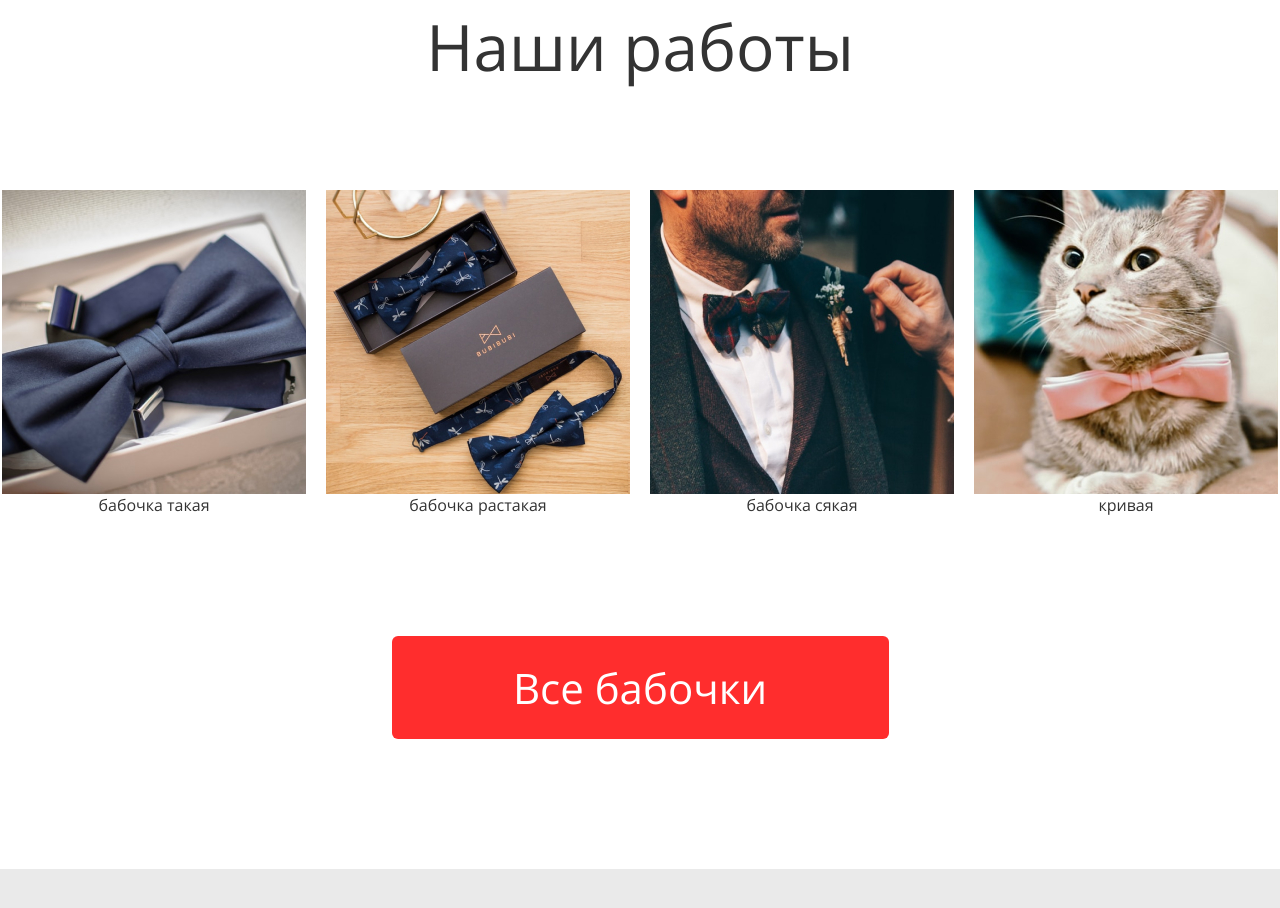
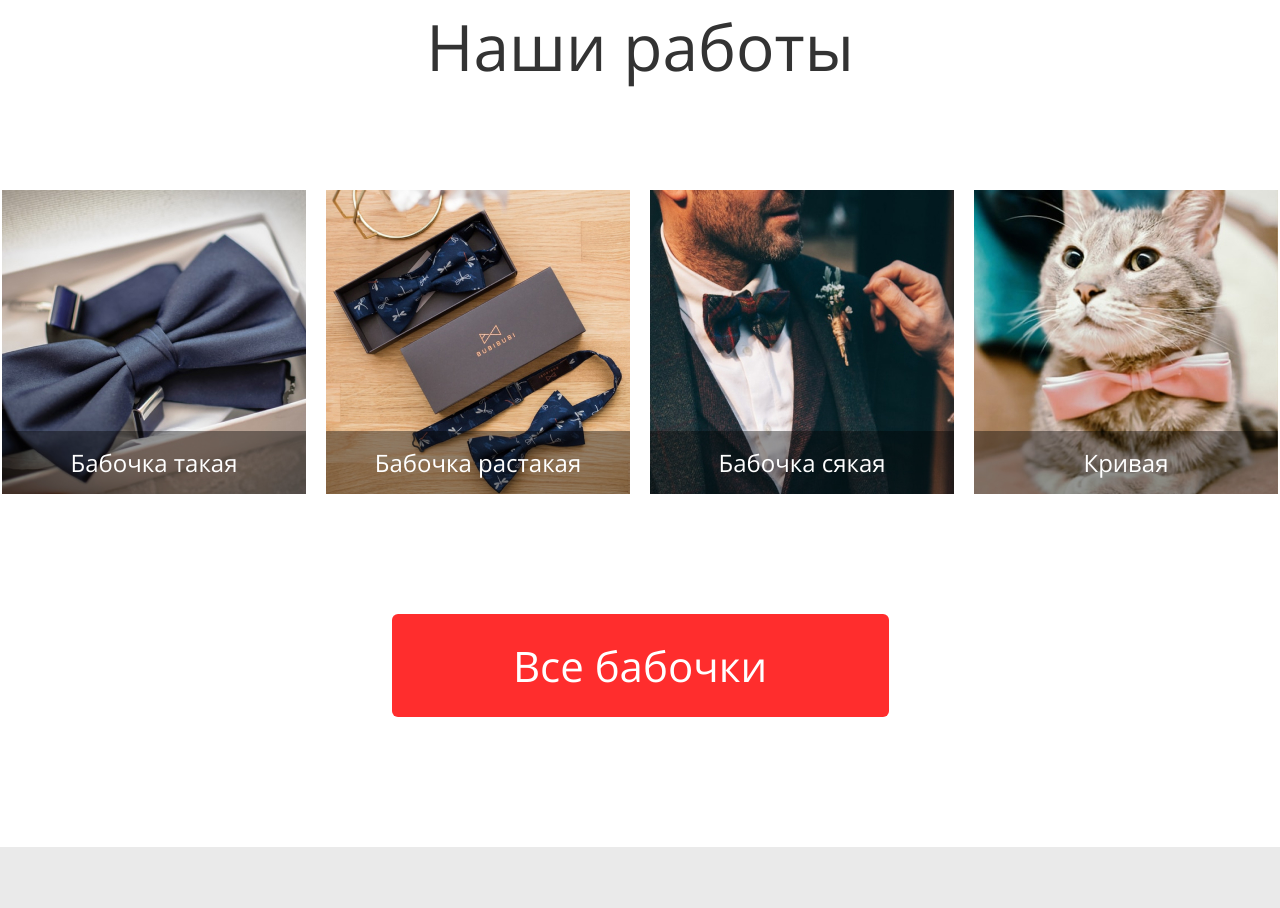
Before and after one commit to Ciberplotnik/butterfly-shop-domnin, a website: page www/index.html in a window 1280 px wide. Shown: the part 1027-1935 px from the top of the page. Drawn offline with Linux system fonts and the light colour scheme.

Commit message:
fix: add position in figcapshin for portfolio

```diff
--- a/src/styles/blocks/_portfolio.scss
+++ b/src/styles/blocks/_portfolio.scss
@@ -22,6 +22,23 @@
   }
 }
 
+.portfolio_item {
+  position: relative;
+}
+
 .portfolio-img {
   object-fit: cover;
 }
+
+.img-caption {
+  position: absolute;
+  left: 0;
+  bottom: 0;
+  padding: 15px;
+  width: 100%;
+  font-size: 24px;
+  line-height: 33px;
+  color: #fff;
+  background-color: rgba(0, 0, 0, .4);
+
+}
--- a/www/index.html
+++ b/www/index.html
@@ -51,25 +51,25 @@
           <li class="portfolio_item">
             <figure class="portfolio_fig">
               <img src="images/portfolio-pic1.jpg" alt="синяий галстук-бабочка расположен на подушечке в светлой подарочной коробочке" class="portfolio-img">
-              <figcaption class="img-caption">бабочка такая</figcaption>
+              <figcaption class="img-caption">Бабочка такая</figcaption>
             </figure>
           </li>
           <li class="portfolio_item">
             <figure class="portfolio_fig">
               <img src="images/portfolio-pic2.jpg" alt="представлен синий галстук-бабочка с принтом ввиде стрекоз в двух видах: развёрнутом и упакованном в коробку" class="portfolio-img">
-              <figcaption class="img-caption">бабочка растакая</figcaption>
+              <figcaption class="img-caption">Бабочка растакая</figcaption>
             </figure>
           </li>
           <li class="portfolio_item">
             <figure class="portfolio_fig">
               <img src="images/portfolio-pic3.jpg" alt="на мужчине в костюме представлен галстук-бабочка в шотландскую клетку." class="portfolio-img">
-              <figcaption class="img-caption">бабочка сякая</figcaption>
+              <figcaption class="img-caption">Бабочка сякая</figcaption>
             </figure>
           </li>
           <li class="portfolio_item">
             <figure class="portfolio_fig">
               <img src="images/portfolio-pic4.jpg" alt="серый кот со светло-розовым галстуком-бабочкой на шее" class="portfolio-img">
-              <figcaption class="img-caption">кривая</figcaption>
+              <figcaption class="img-caption">Кривая</figcaption>
             </figure>
           </li>
         </ul>
```
Also changed, not shown: www/style/style.css.
